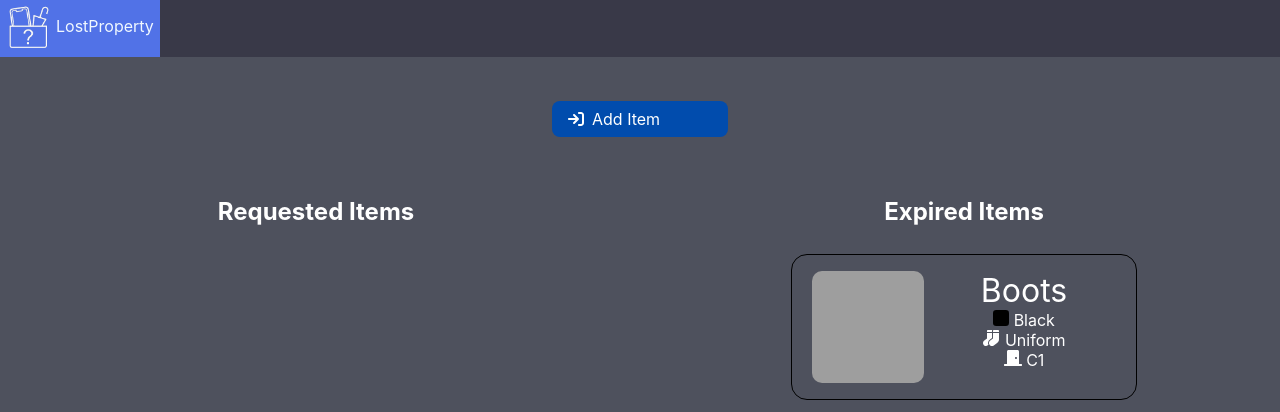
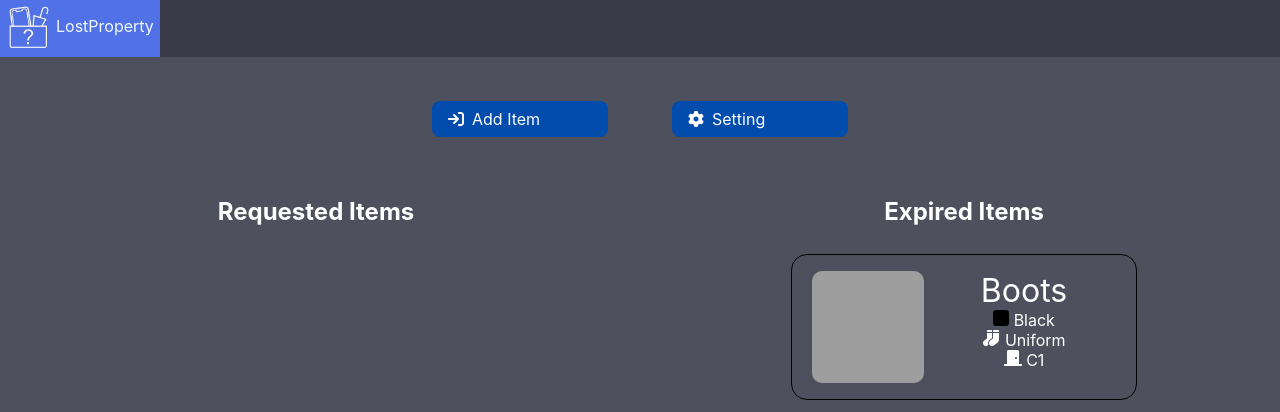
Before and after one commit to JosephAbbey/PAPICompetition-LostProperty, a Flask app: page /admin in a window 1280 px wide. Shown: the top 412 px of the page. Run offline with Flask 2, Linux system fonts and the light colour scheme; the visitor is signed in with stand-in values (Sample User, id 1); data comes from the database, SQL or seed files in the repository.

Commit message:
settings button

```diff
--- a/templates/admin.html
+++ b/templates/admin.html
@@ -20,6 +20,14 @@
                     src="./static/icons/request.svg"
                 />
                 Add Item</a
+            >
+            <a href="/settings">
+                <img
+                    alt="settings"
+                    style="height: 1em"
+                    src="./static/icons/settings.svg"
+                />
+                Setting</a
             >
         </div>
 
```
Also changed, not shown: static/icons/settings.svg (added).
